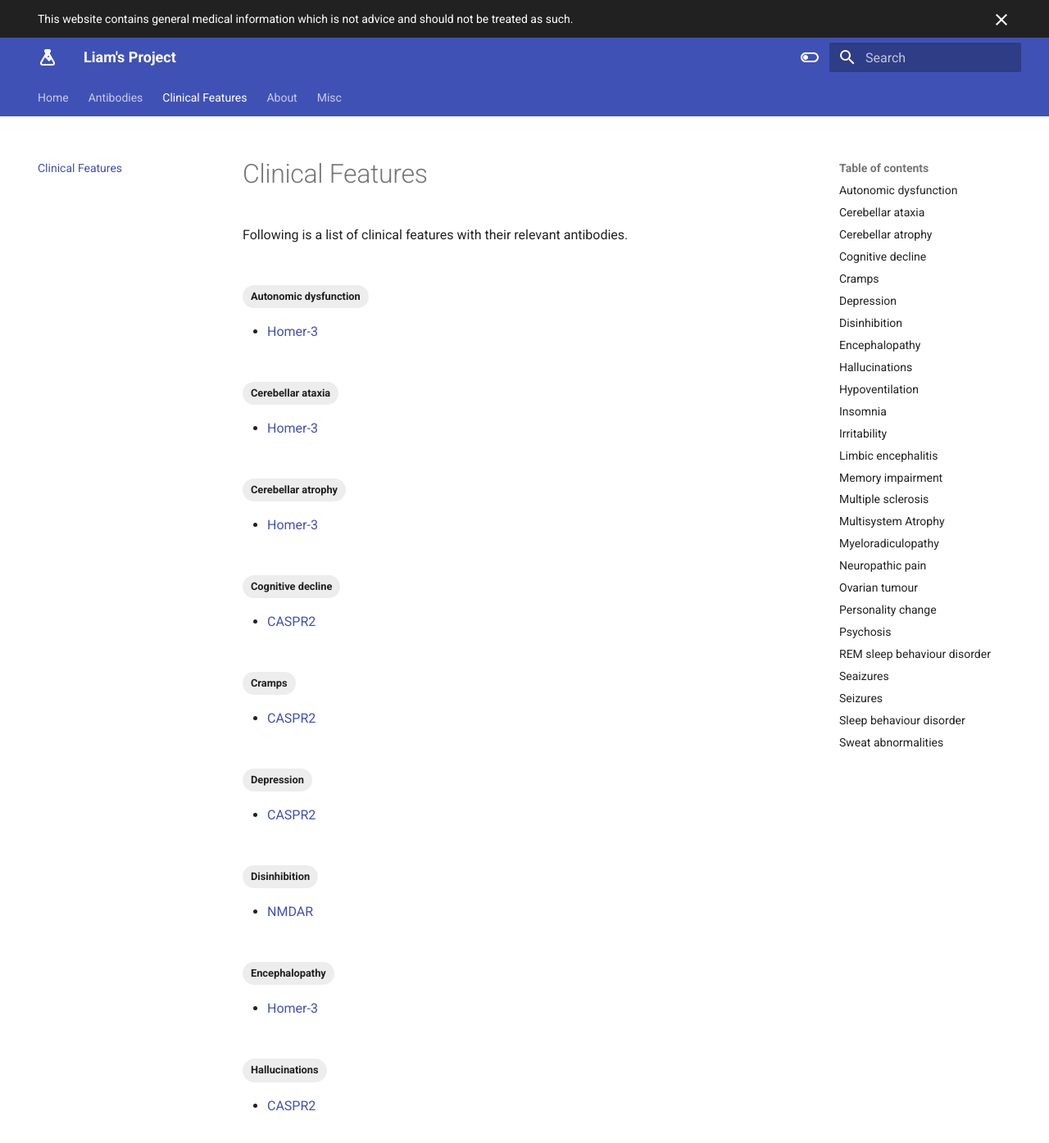
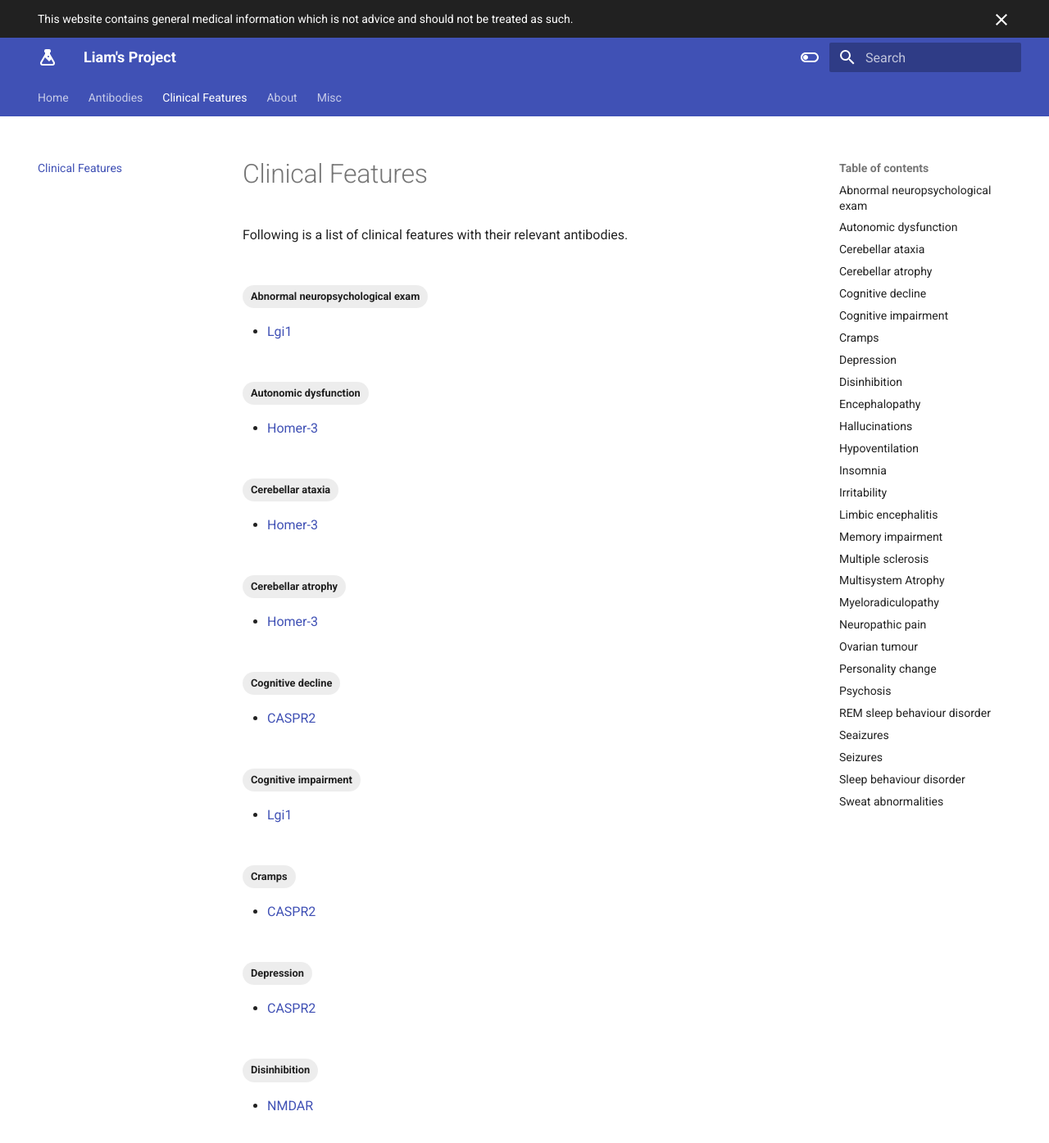
Before and after one commit to monchee/liamsproject, an MkDocs documentation site: the page built from docs/tags.md, in a window 1280 px wide and 1400 px high. Shown: the top 1395 px of the window at 82% size. Built offline with MkDocs 1.6.1 and Material for MkDocs 9.7.7, drawn with Linux system fonts in a browser that asks for light colours; plug-ins that fetch from the network failed and are left out; some of the changed lines change nothing that is shown.

Commit message:
Update lgi1.md

```diff
--- a/docs/antibodies/lgi1.md
+++ b/docs/antibodies/lgi1.md
@@ -2,7 +2,9 @@
 hide:
   - tags
 tags:
-  -
+  - Seizures
+  - Cognitive impairment
+  - Abnormal neuropsychological exam
 ---
 
 # LGI1
@@ -18,7 +20,11 @@ Anti-LGI1 antibodies may coexist with anti-CASPR2 antibodies.
 LGI1 is a secreted neuronal protein most strongly expressed in the mossy fibre CA43 layer of the hippocampus and cerebellum. It is a ligand to the the extracellular receptors ADAM22 and ADAM23 which are in turn linked to the voltage gated potassium channel on the cell surface of neurones. IgG anti-LGI1 antibodies disrupt this interaction and trigger internalisation of the VGKC complex. This results in hyperexcitability of the neurone leading to the disease state.
 
 ### Associated clinical features
-Seizures in 80% (predominantly complex partial 46%, simple partial 43%, and faciobrachial dystonic 34%) with epileptiform EEG. Seizures often begin prior to the onset of cognitive impairment as a result of limbic encephalitis. Cognitive impairment, abnormal neuropsychological examination (probably don't need to include this point), paroxysmal dizziness spells, insomnia, rem sleep behaviour disorder, abnormal polysomnogram, parkinsonism, myoclonus, personality change, depression, hallucinations, paranoia, anxiety, neuropathic pain, hyperhidrosis, hypohidrosis, hyponatraemia, neuromyotonia, Morvan's syndrome. 2:1 male to female. EMG hyperexcitability, EMG neuropathy, cramps, sensory and motor symptoms, nerve conduction abnormalities, tilt test positive. MRI abnormal, PET abnormal, CSF may be normal.
+Seizures in 80% (1) with epileptiform EEG. Seizures often begin prior to the onset of cognitive impairment as a result of limbic encephalitis.
+Cognitive impairment, abnormal neuropsychological examination (probably don't need to include this point), paroxysmal dizziness spells, insomnia, rem sleep behaviour disorder, abnormal polysomnogram, parkinsonism, myoclonus, personality change, depression, hallucinations, paranoia, anxiety, neuropathic pain, hyperhidrosis, hypohidrosis, hyponatraemia, neuromyotonia, Morvan's syndrome. 2:1 male to female. EMG hyperexcitability, EMG neuropathy, cramps, sensory and motor symptoms, nerve conduction abnormalities, tilt test positive. MRI abnormal, PET abnormal, CSF may be normal.
+{ .annotate }
+
+1. (predominantly complex partial 46%, simple partial 43%, and faciobrachial dystonic 34%)
 
 ### Associated neoplasia
 <10% associated with malignant thymoma and neuroendocrine tumours. Paraneoplastic cases are mainly observed in patients with Morvan syndrome and both serum LGI1 and CASPR2 antibodies
```
